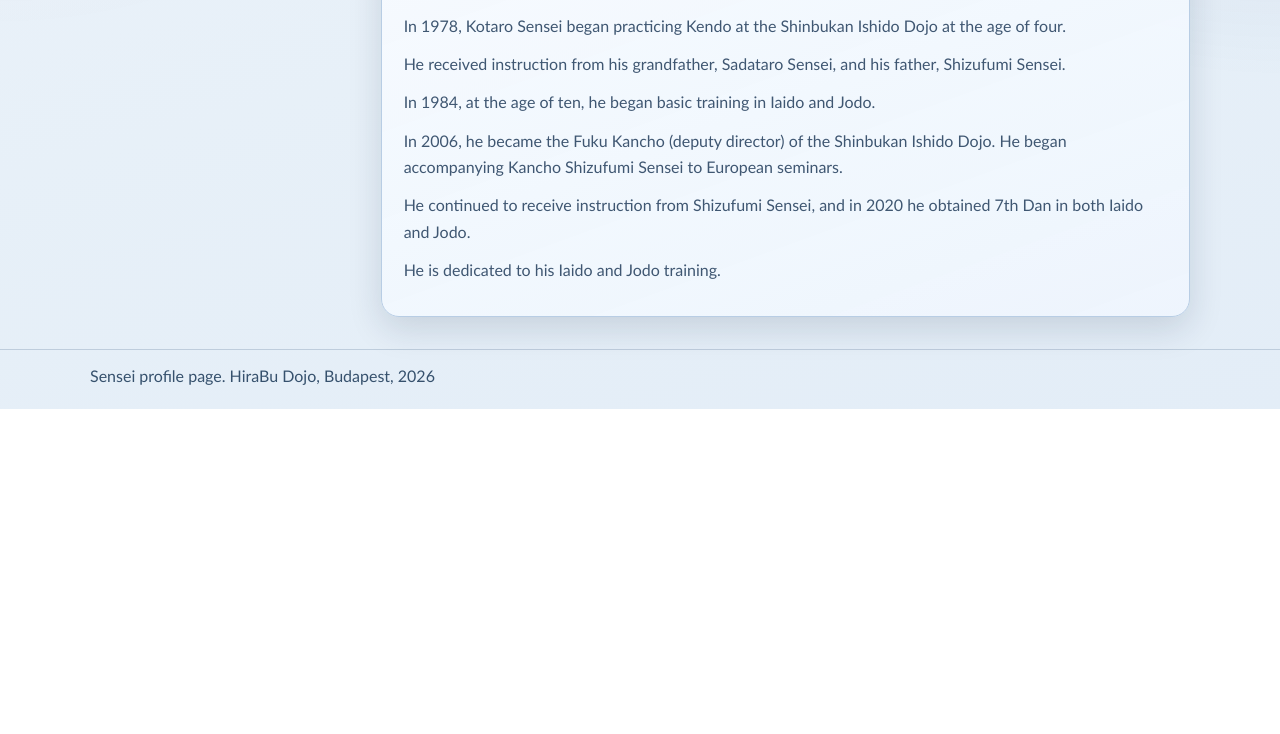
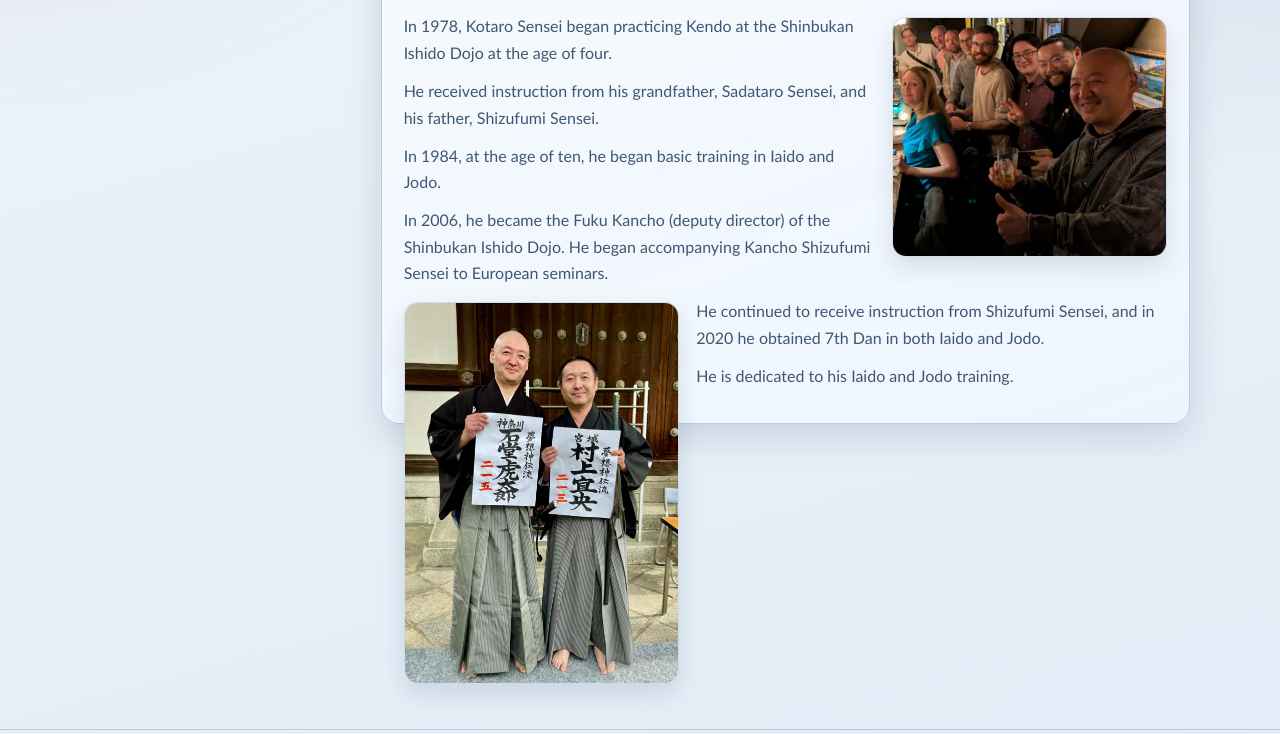
Before and after one commit to adorjanszeles/iaido-camp, a website: page public/senseis-kotaro-ishido.html in a window 1280 px wide. Shown: the part 523-1257 px from the top of the page. Before the commit the page ends 932 px from the top, so only its background shows below. Drawn offline with Linux system fonts and the light colour scheme.

Commit message:
Add Kotaro sensei images

```diff
--- a/public/senseis-kotaro-ishido.html
+++ b/public/senseis-kotaro-ishido.html
@@ -7,6 +7,7 @@
     <meta name="description" content="Biography of Kotaro Ishido Sensei, Iaido Kyoshi 7th Dan and Jodo Kyoshi 7th Dan, attending the Summer Seminar 2026 in Budapest." />
     <meta property="og:title" content="Kotaro Ishido Sensei - Summer Seminar 2026" />
     <meta property="og:description" content="Biography of Kotaro Ishido Sensei, Iaido Kyoshi 7th Dan and Jodo Kyoshi 7th Dan, attending the Summer Seminar 2026 in Budapest." />
+    <meta property="og:image" content="https://summerseminar2026.hu/assets/kotaro1.png" />
     <meta property="og:url" content="https://summerseminar2026.hu/senseis/kotaro" />
     <meta property="og:type" content="article" />
     <link rel="stylesheet" href="/styles.css?v=20260522-1" />
@@ -51,10 +52,16 @@
                 <div><dt>Jodo</dt><dd>Kyoshi 7th Dan</dd></div>
               </dl>
               <div class="sensei-bio">
+                <figure class="sensei-bio-image sensei-bio-image-right">
+                  <img src="/assets/kotaro1.png" alt="Kotaro Ishido Sensei" loading="lazy" decoding="async" />
+                </figure>
                 <p>In 1978, Kotaro Sensei began practicing Kendo at the Shinbukan Ishido Dojo at the age of four.</p>
                 <p>He received instruction from his grandfather, Sadataro Sensei, and his father, Shizufumi Sensei.</p>
                 <p>In 1984, at the age of ten, he began basic training in Iaido and Jodo.</p>
                 <p>In 2006, he became the Fuku Kancho (deputy director) of the Shinbukan Ishido Dojo. He began accompanying Kancho Shizufumi Sensei to European seminars.</p>
+                <figure class="sensei-bio-image sensei-bio-image-left">
+                  <img src="/assets/kotaro2.png" alt="Kotaro Ishido Sensei at practice" loading="lazy" decoding="async" />
+                </figure>
                 <p>He continued to receive instruction from Shizufumi Sensei, and in 2020 he obtained 7th Dan in both Iaido and Jodo.</p>
                 <p>He is dedicated to his Iaido and Jodo training.</p>
               </div>
```
Also changed, not shown: public/assets/kotaro1.png (added), public/assets/kotaro2.png (added).
